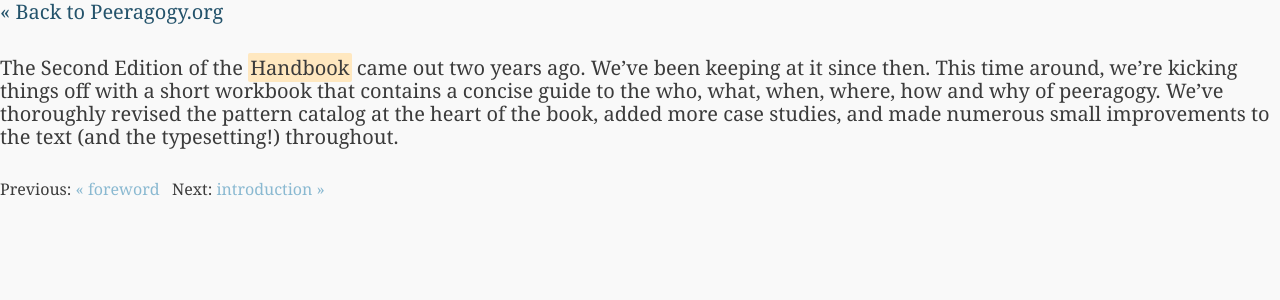
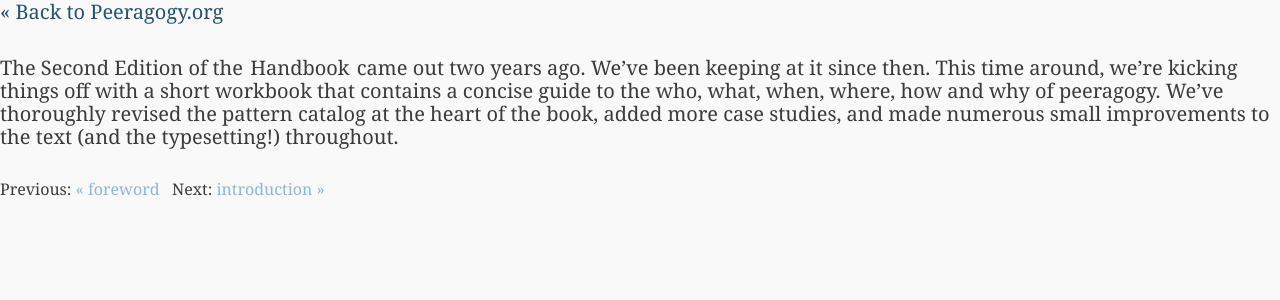
Before and after one commit to Peeragogy/Peeragogy.github.io, a Jekyll site: the page built from preface.md, in a window 1280 px wide. Shown: the top 300 px of the page. Built offline with Jekyll 4.4.1, drawn with Linux system fonts in a browser that asks for light colours.

Commit message:
remove color from em tag

```diff
--- a/stylesheets/i.css
+++ b/stylesheets/i.css
@@ -229,7 +229,8 @@
 em {
   padding: 1px 2px;
   border-radius: 2px;
-  background: #ffe8c0; }
+  /* background: #ffe8c0; */
+}
 
 strong {
   font-weight: bold; }
```
